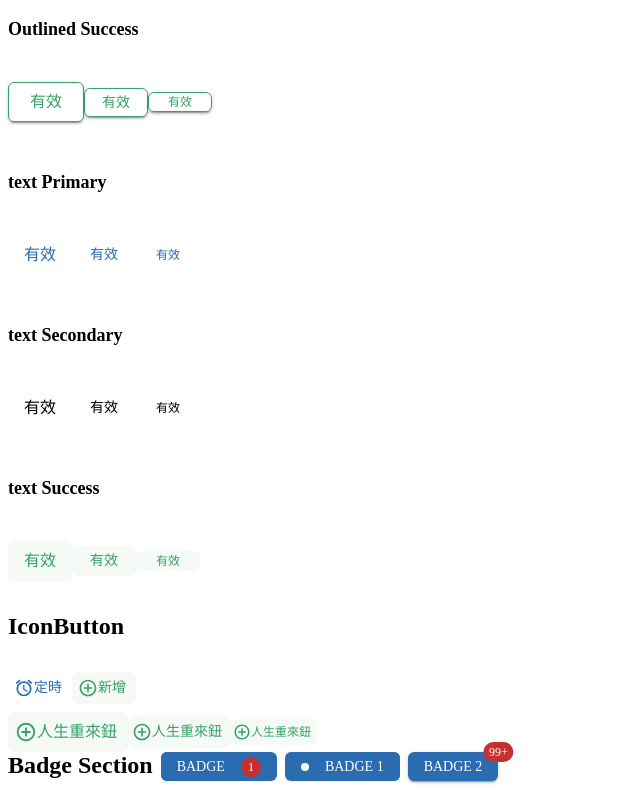
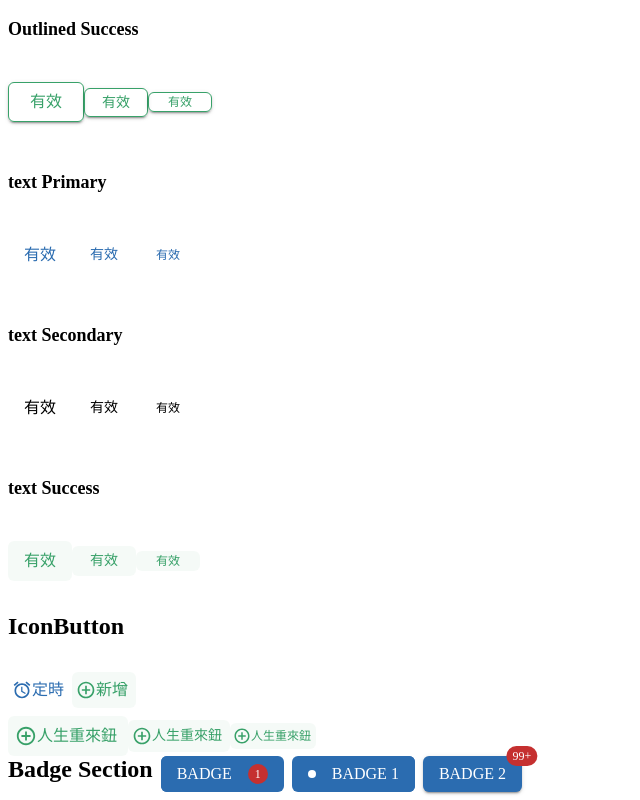
Before and after one commit to mosimosu/storybook_demo, a React (Vite) app: page / in a window 1280 px wide. Shown: the part 886-1686 px from the top of the page, without its empty margins (0-640 px from the left). Built offline with nearby package versions, Linux system fonts and the light colour scheme.

Commit message:
refactor: added fontSize & lineHeight to styledButton

```diff
--- a/src/components/Button/index.tsx
+++ b/src/components/Button/index.tsx
@@ -2,105 +2,144 @@ import {
   Button as MuiButton,
   ButtonProps as MuiButtonProps,
   styled,
-    alpha
-} from '@mui/material'
+  alpha,
+} from "@mui/material";
 
-import * as icons from '../Icons/Icons'
-import { IconEnum } from '../Icons/IconEnum'
+import * as icons from "../Icons/Icons";
+import { IconEnum } from "../Icons/IconEnum";
+import { FontSizeEnum } from "../../enums/FontSizeEnum";
+import { LineHeightEnum } from "../../enums/LineHeightEnum";
 
 /**
  * Button 元件屬性 extends MUI Button 屬性
  *
+ * @param text {string} 按鈕名稱
+ *
+ * @param children {ReactNode} 按鈕內容
+ *
+ * @param icon {IconEnum} 按鈕 icon 名稱 mapping 用
+ *
  * @interface ButtonProps
+ *
  * @extends {MuiButtonProps}
  */
 interface ButtonProps extends MuiButtonProps {
-    text?: string
-    children?: React.ReactNode
-    icon?: keyof typeof IconEnum
+  text?: string;
+  children?: React.ReactNode;
+  icon?: keyof typeof IconEnum;
 }
 
 /**
  *  All variants of button style
  */
-const StyledButton = styled(MuiButton)(({ theme }) => ({
-    '&.MuiButton-containedPrimary': {
-        '&.Mui-disabled': {
-            color: theme.palette.common.white
-        }
+const StyledButton = styled(MuiButton)<ButtonProps>(({ theme, size }) => ({
+  "&.MuiButton-containedPrimary": {
+    "&.Mui-disabled": {
+      color: theme.palette.common.white,
     },
-    '&.MuiButton-containedSecondary': {
-        '&.Mui-disabled': {
-            color: theme.palette.common.white
-        }
   },
-    '&.MuiButton-outlinedPrimary': {
+  "&.MuiButton-containedSecondary": {
+    "&.Mui-disabled": {
+      color: theme.palette.common.white,
+    },
+  },
+  "&.MuiButton-outlinedPrimary": {
     borderColor: theme.palette.primary.main,
     boxShadow:
-            '0 2px 2px 0 rgba(0, 0, 0, 0.15), 0 3px 1px -2px rgba(0, 0, 0, 0.2), 0 1px 5px 0 rgba(0, 0, 0, 0.10)',
-        '&:hover': {
+      "0 2px 2px 0 rgba(0, 0, 0, 0.15), 0 3px 1px -2px rgba(0, 0, 0, 0.2), 0 1px 5px 0 rgba(0, 0, 0, 0.10)",
+    "&:hover": {
       borderColor: theme.palette.primary.light,
-            boxShadow: 'none'
+      boxShadow: "none",
     },
-        '&.Mui-disabled': {
-            color: theme.palette.grey[500]
-        }
+    "&.Mui-disabled": {
+      color: theme.palette.grey[500],
     },
-    '&.MuiButton-outlinedSecondary': {
+  },
+  "&.MuiButton-outlinedSecondary": {
     color: theme.palette.common.black,
     borderColor: theme.palette.grey[600],
     boxShadow:
-            '0 2px 2px 0 rgba(0, 0, 0, 0.15), 0 3px 1px -2px rgba(0, 0, 0, 0.2), 0 1px 5px 0 rgba(0, 0, 0, 0.10)',
-        '&:hover': {
+      "0 2px 2px 0 rgba(0, 0, 0, 0.15), 0 3px 1px -2px rgba(0, 0, 0, 0.2), 0 1px 5px 0 rgba(0, 0, 0, 0.10)",
+    "&:hover": {
       borderColor: theme.palette.grey[600],
       backgroundColor: alpha(theme.palette.common.black, 0.05),
-            boxShadow: 'none'
+      boxShadow: "none",
     },
-        '&.Mui-disabled': {
-            borderColor: alpha('#111111', 0.15),
-            color: theme.palette.grey[500]
-        }
+    "&.Mui-disabled": {
+      borderColor: alpha("#111111", 0.15),
+      color: theme.palette.grey[500],
     },
-    '&.MuiButton-outlinedSuccess': {
+  },
+  "&.MuiButton-outlinedSuccess": {
     borderColor: theme.palette.success.main,
     boxShadow:
-            '0 2px 2px 0 rgba(0, 0, 0, 0.15), 0 3px 1px -2px rgba(0, 0, 0, 0.2), 0 1px 5px 0 rgba(0, 0, 0, 0.10)',
-        '&:hover': {
+      "0 2px 2px 0 rgba(0, 0, 0, 0.15), 0 3px 1px -2px rgba(0, 0, 0, 0.2), 0 1px 5px 0 rgba(0, 0, 0, 0.10)",
+    "&:hover": {
       borderColor: theme.palette.success.main,
       backgroundColor: alpha(theme.palette.success.main, 0.05),
-            boxShadow: 'none'
+      boxShadow: "none",
     },
-        '&.Mui-disabled': {
-            borderColor: alpha('#111111', 0.15),
-            color: theme.palette.grey[500]
-        }
+    "&.Mui-disabled": {
+      borderColor: alpha("#111111", 0.15),
+      color: theme.palette.grey[500],
     },
-    '&.MuiButton-textPrimary': {
+  },
+  "&.MuiButton-textPrimary": {
     color: theme.palette.primary.main,
-        '&.Mui-disabled': {
-            color: theme.palette.grey[500]
-        }
+    "&.Mui-disabled": {
+      color: theme.palette.grey[500],
     },
-    '&.MuiButton-textSecondary': {
+  },
+  "&.MuiButton-textSecondary": {
     color: theme.palette.common.black,
-        '&:hover': {
+    "&:hover": {
       BorderColor: theme.palette.grey[600],
-            backgroundColor: alpha('#000000', 0.05)
+      backgroundColor: alpha("#000000", 0.05),
     },
-        '&.Mui-disabled': {
-            BorderColor: alpha('#111111', 0.15),
-            color: theme.palette.grey[500]
-        }
+    "&.Mui-disabled": {
+      BorderColor: alpha("#111111", 0.15),
+      color: theme.palette.grey[500],
     },
-    '&.MuiButton-textSuccess': {
+  },
+  "&.MuiButton-textSuccess": {
     color: theme.palette.success.main,
     backgroundColor: alpha(theme.palette.success.main, 0.05),
-        '&.Mui-disabled': {
-            BorderColor: alpha('#111111', 0.15),
-            color: theme.palette.grey[500]
+    "&.Mui-disabled": {
+      BorderColor: alpha("#111111", 0.15),
+      color: theme.palette.grey[500],
+    },
+  },
+  /**
+   * 使用立即函式寫入 switch 判斷式
+   */
+  fontSize: ((size) => {
+    switch (size) {
+      case "small":
+        return FontSizeEnum.TextTiny;
+      case "medium":
+        return FontSizeEnum.TextSmall;
+      case "large":
+        return FontSizeEnum.TextMedium;
+      default:
+        return FontSizeEnum.TextMedium;
     }
+  })(size),
+  /**
+   * 使用立即函式寫入 switch 判斷式
+   */
+  lineHeight: ((size) => {
+    switch (size) {
+      case "small":
+        return LineHeightEnum.LineHeight100;
+      case "medium":
+        return LineHeightEnum.LineHeight125;
+      case "large":
+        return LineHeightEnum.LineHeight150;
+      default:
+        return LineHeightEnum.LineHeight150;
     }
-}))
+  })(size),
+}));
 
 /**
  * Button 元件
@@ -113,7 +152,7 @@ const StyledButton = styled(MuiButton)(({ theme }) => ({
  */
 const Button = ({
   // isSelected = false,
-    text = '按鈕',
+  text = "按鈕",
   children,
   icon,
   ...props
@@ -124,8 +163,8 @@ const Button = ({
    */
   const totalStyle = {
     // ...selectedStyle,
-        ...props.sx
-    }
+    ...props.sx,
+  };
   /**
    * mapping Icons
    */
@@ -135,12 +174,12 @@ const Button = ({
     <StyledButton
       variant="contained" // 按鈕樣式，預設為 contained，其他可選擇 text、outlined
       color="primary" // 按鈕顏色，預設為 primary，其他可選擇 success、error、warning、info、secondary、info
-            startIcon={IconSvg?<IconSvg/>:null}
+      startIcon={IconSvg ? <IconSvg /> : null}
       {...props}
       sx={totalStyle}
     >
       {children || text}
     </StyledButton>
-    )
-}
-export default Button
+  );
+};
+export default Button;
```
Lines whose indentation alone changed are shown as unchanged.
